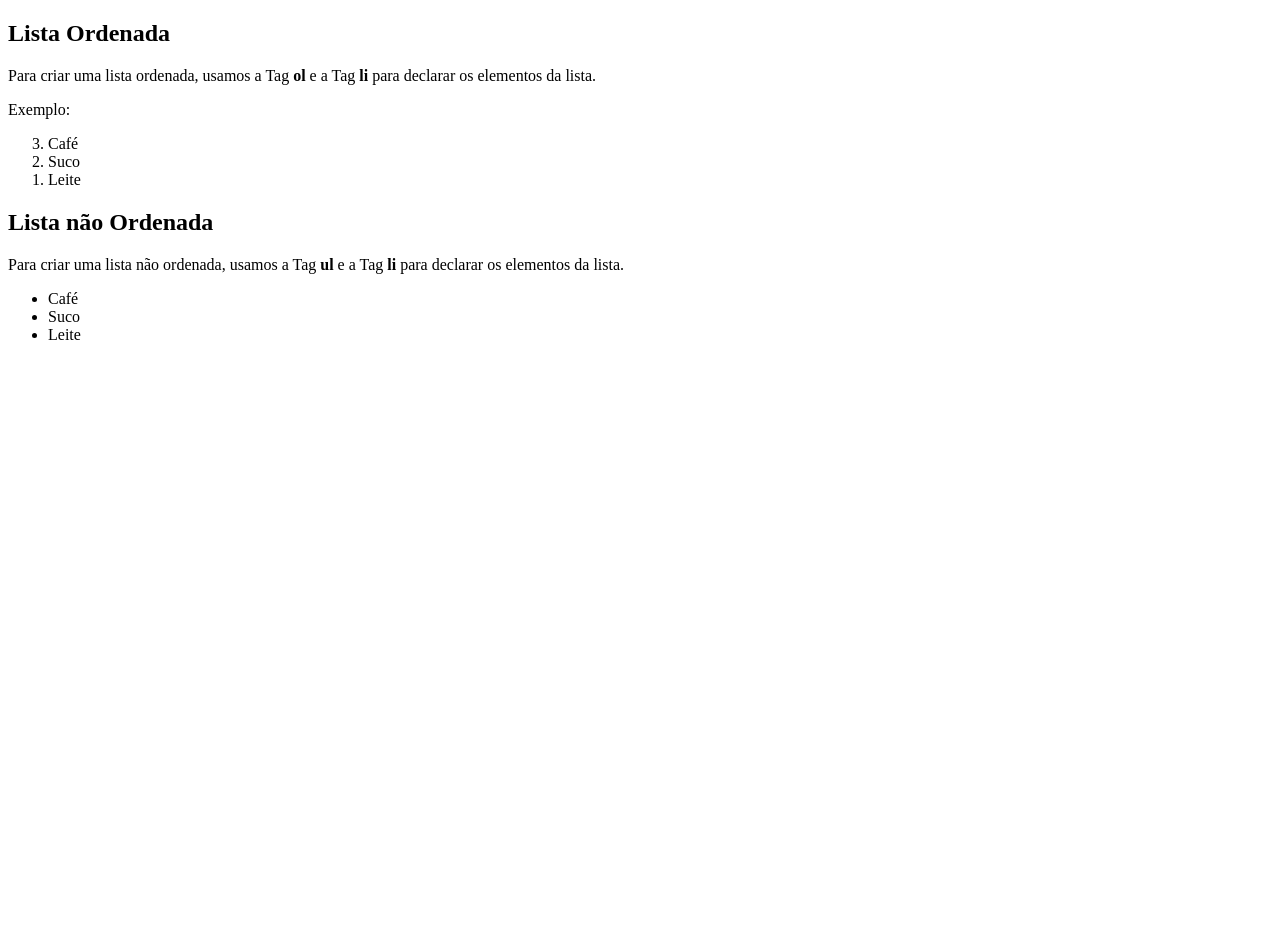
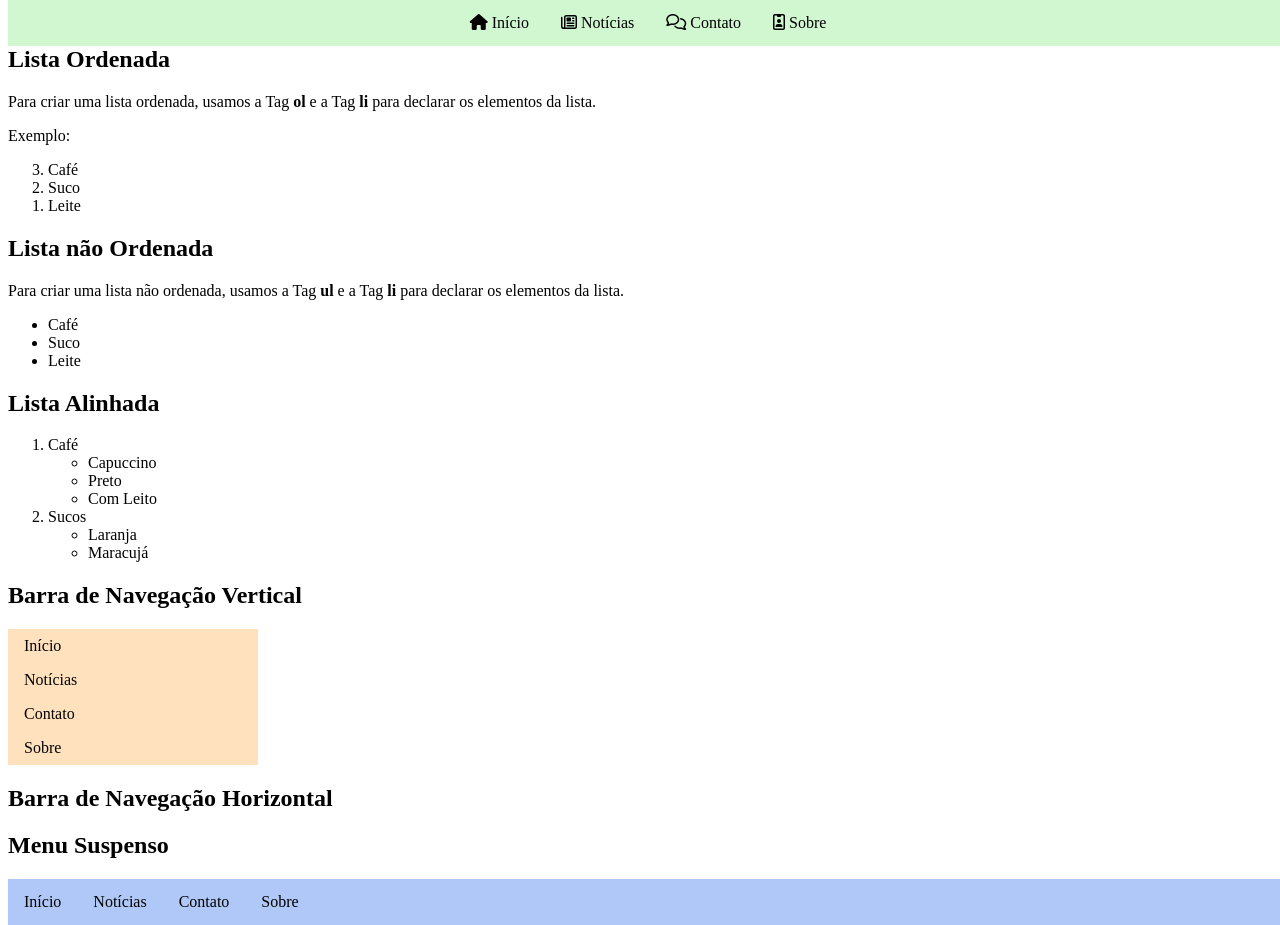
Before and after one commit to MarcelaLucas123/Curso---Super-Geeks, a plain HTML site: page Unit6/index.html in a window 1280 px wide. Before the commit the page ends 800 px from the top, so only its background shows below. Drawn offline with Linux system fonts and the light colour scheme.

Commit message:
Criando Menu

```diff
--- a/Unit6/index.html
+++ b/Unit6/index.html
@@ -5,8 +5,10 @@
     <meta name="viewport" content="width=device-width, initial-scale=1.0">
     <title>Unit 6 - Criando Menus com HTML e CSS</title>
     <link rel="stylesheet" href="./style.css">
+    <link rel="stylesheet" href="https://cdnjs.cloudflare.com/ajax/libs/font-awesome/6.6.0/css/all.min.css">
 </head>
 <body>
+    <br>
     <h2>Lista Ordenada</h2>
     <p>Para criar uma lista ordenada, usamos a Tag <b>ol</b> e a Tag <b>li</b> para declarar
         os elementos da lista.
@@ -30,5 +32,54 @@
         <li>Leite</li>
     </ul>
 
+    <h2>Lista Alinhada</h2>
+
+    <ol>
+        <li>Café</li>
+        <ul>
+            <li>Capuccino</li>
+            <li>Preto</li>
+            <li>Com Leito</li>
+        </ul>
+        <li>Sucos</li>
+        <ul>
+            <li>Laranja</li>
+            <li>Maracujá</li>
+        </ul>
+    </ol>
+
+    <h2>Barra de Navegação Vertical</h2>
+
+    <ul class="vertical">
+        <li> <a href="#">Início</a></li>
+        <li> <a href="#">Notícias</a></li>
+        <li> <a href="#">Contato</a></li>
+        <li> <a href="#">Sobre</a></li>
+    </ul>
+
+    <h2>Barra de Navegação Horizontal</h2>
+
+    <ul class="horizontal">
+        <li> <a href="#"><i class="fa-solid fa-house"></i> Início</a></li>
+        <li> <a href="#"><i class="fa-regular fa-newspaper"></i> Notícias</a></li>
+        <li> <a href="#"><i class="fa-regular fa-comments"></i> Contato</a></li>
+        <li> <a href="#"><i class="fa-regular fa-id-badge"></i> Sobre</a></li>
+    </ul>
+
+    <h2>Menu Suspenso</h2>
+
+    <ul class="menu">
+        <li> <a href="#">Início</a></li>
+        <li> <a href="#">Notícias</a>
+            <ul class="submenu">
+                <li><a href="#">Link 1</a></li>
+                <li><a href="#">Link 2</a></li>
+                <li><a href="#">Link 3</a></li>
+            </ul>
+        </li>
+        <li> <a href="#">Contato</a></li>
+        <li> <a href="#">Sobre</a></li>
+    </ul>
+
 </body>
 </html>
--- a/Unit6/style.css
+++ b/Unit6/style.css
@@ -0,0 +1,111 @@
+ul.vertical {
+    list-style: none;
+    margin: 0;
+    padding: 0;
+    width: 250px;
+    background-color: rgb(255, 226, 189);
+}
+
+.vertical li a {
+    display: block;
+    color: black;
+    padding: 8px 16px;
+    text-decoration: none;
+}
+
+.vertical li a:hover {
+    background-color: burlywood;
+    color: blue;
+}
+
+ul.horizontal {
+    list-style-type: none;
+    margin: 0 auto;
+    padding: 0;
+    overflow: hidden;
+    background-color: rgb(209, 247, 209);
+    position: fixed;
+    top: 0;
+    width: 100%;
+    display: flex;
+    justify-content: center;
+}
+
+.horizontal li {
+    float: left;
+}
+
+.horizontal a {
+    display: block;
+    color: black;
+    text-decoration: none;
+    padding: 14px 16px;
+    text-align: center;
+}
+
+.horizontal li a:hover {
+    background-color: rgb(105, 206, 105);
+
+}
+
+ul.menu {
+    list-style-type: none;
+    margin: 0;
+    padding: 0;
+    position: absolute;
+    background-color: rgb(175, 200, 247);
+    width: 100%;
+}
+
+ul.submenu {
+    list-style-type: none;
+    margin: 0;
+    padding: 0;
+    position: absolute;
+    top: 100%;
+    left: 0;
+    background-color: rgb(216, 231, 255);
+    box-shadow: 0 8px 16px rgba(0, 0, 0, 0.5);
+    width: 200px;
+    display: none;
+}
+
+.menu li{
+    float: left;
+    width: auto;
+    position: relative;
+}
+
+.submenu li {
+    float: left;
+    width: 200px;
+    position: relative;
+}
+
+.menu li a {
+    display: block;
+    color: black;
+    text-align: center;
+    padding: 14px 16px;
+    text-decoration: none;
+}
+
+.submenu li a {
+    display: block;
+    color: black;
+    text-align: left;
+    padding: 14px 16px;
+    text-decoration: none;
+}
+
+.menu li:hover > ul.submenu {
+    display: block;
+}
+
+.menu li a:hover {
+    background-color: rgb(79, 116, 216);
+}
+
+.submenu li a:hover {
+    background-color: rgb(128, 164, 231);
+}
```
